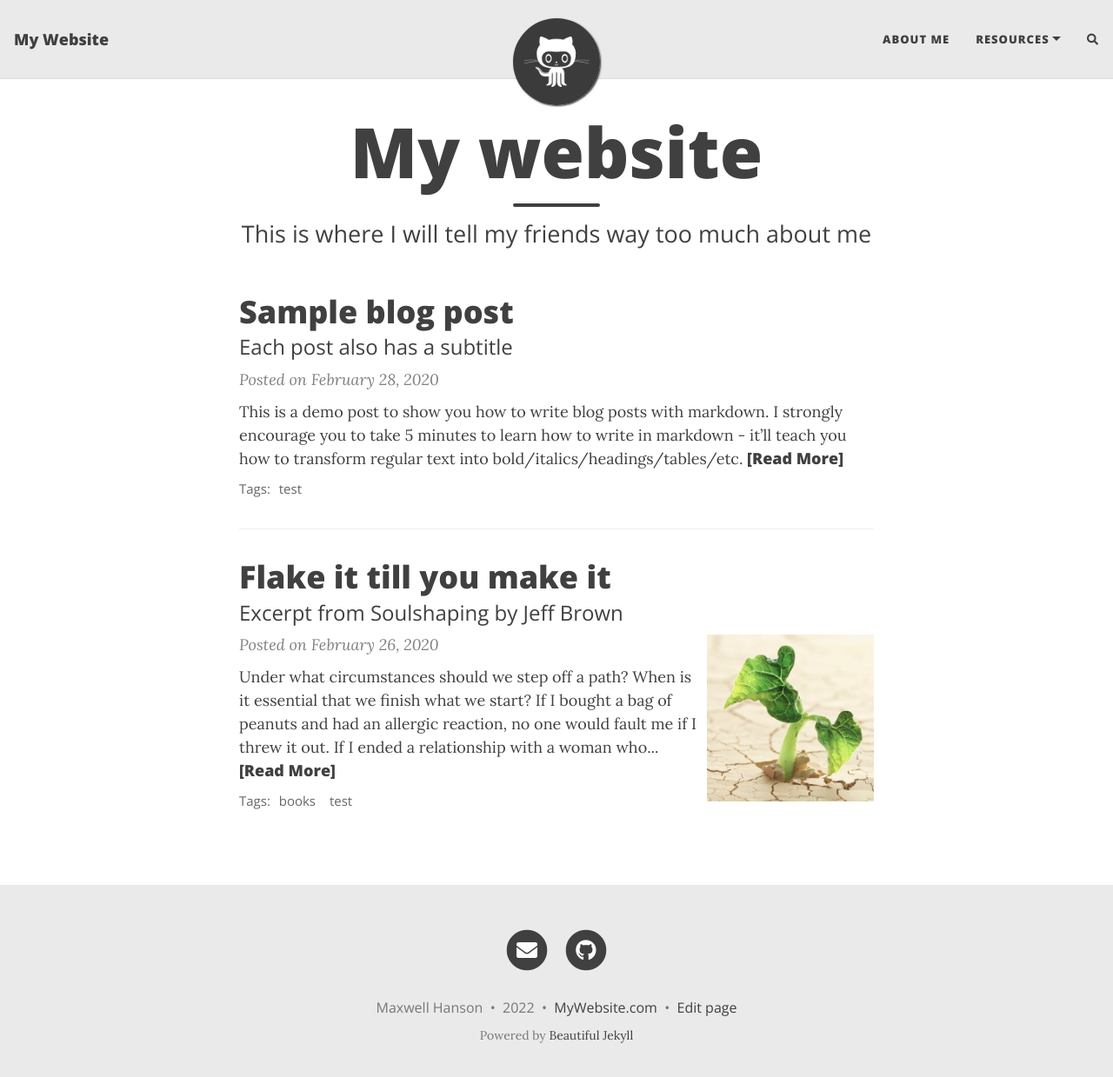
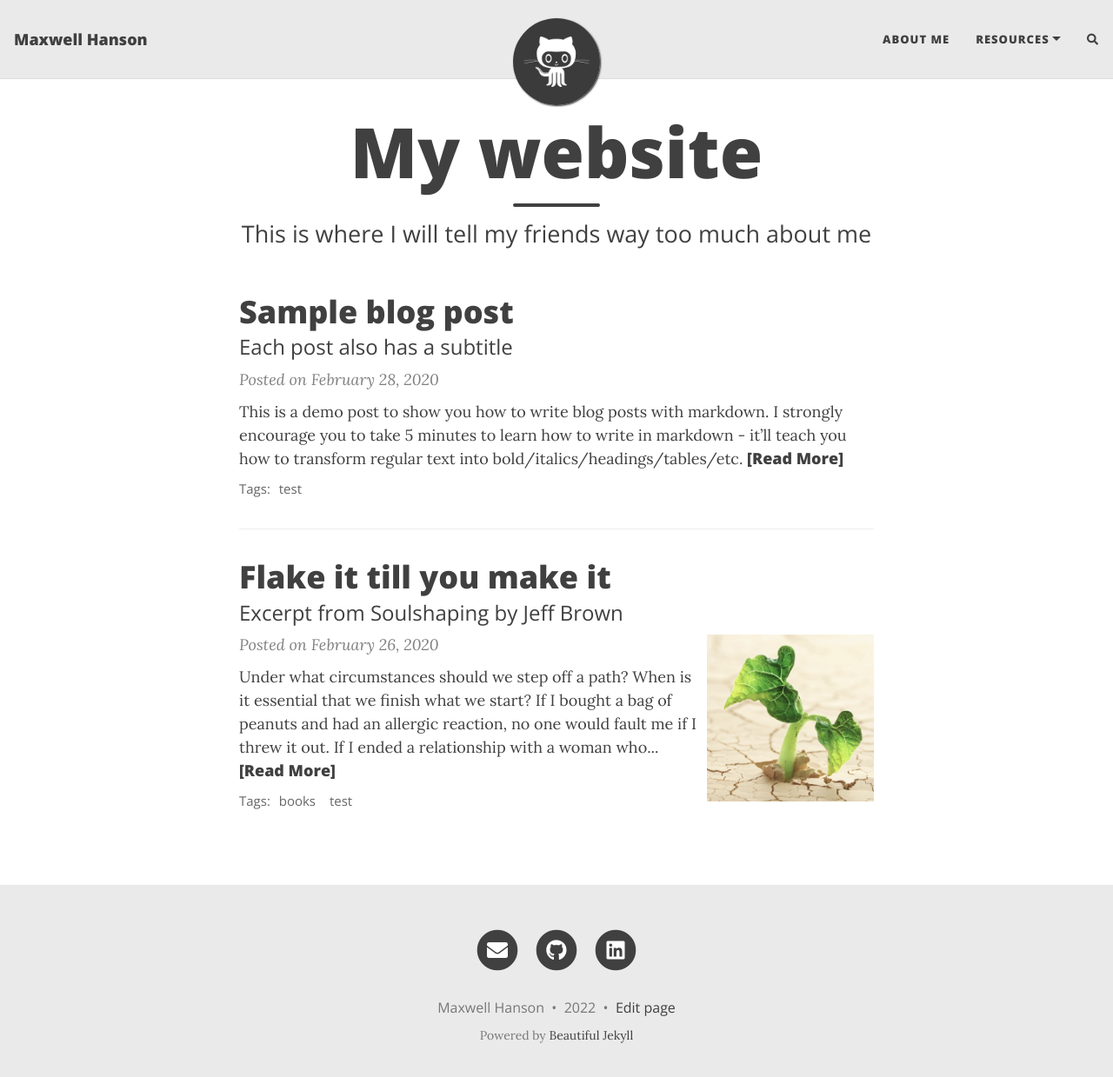
Before and after one commit to githubmaxcs/githubmaxcs.github.io, a Jekyll site: the page built from index.html, in a window 1280 px wide and 1252 px high. Shown: the top 1239 px of the window at 87% size. Built offline with Jekyll 4.4.1, drawn with Linux system fonts in a browser that asks for light colours; nearby versions of some CDN libraries; the list of posts is cut into pages by our own code; comment, search, counter and statistics services are not loaded.

Commit message:
Update _config.yml

```diff
--- a/_config.yml
+++ b/_config.yml
@@ -10,7 +10,7 @@
 ############################
 
 # Name of website
-title: My Website
+title: Maxwell Hanson
 
 # Your name to show in the footer
 author: Maxwell Hanson
@@ -49,21 +49,21 @@ round-avatar: true
 # Uncomment the links you want to show and add your information to each one.
 social-network-links:
   email: "maxhanson123@outlook.com"
-#   facebook: deanattali
   github: githubmaxds
-#   twitter: daattali
-#   patreon: DeanAttali
-#   youtube: c/daattali
+  linkedin: maxwell-hanson
+#  twitter: yourname
+#  facebook: yourname
+#  patreon: yourname
+#  youtube: c/yourname
 #  medium: yourname
 #  reddit: yourname
-#  linkedin: daattali
 #  xing: yourname
-#  stackoverflow: "3943160/daattali"
-#  snapchat: deanat78
-#  instagram: deanat78
+#  stackoverflow: "yourname"
+#  snapchat: yourname
+#  instagram: yourname
 #  spotify: yourname
 #  telephone: +14159998888
-#  steam: deanat78
+#  steam: yourname
 #  twitch: yourname
 #  yelp: yourname
 #  telegram: yourname
@@ -91,7 +91,7 @@ share-links-active:
 
 # How to display the link to your website in the footer
 # Remove this if you don't want a link in the footer
-url-pretty: "MyWebsite.com"
+# url-pretty: "MyWebsite.com"
 
 # Excerpt word length - Truncate the excerpt of each post on the feed page to the specified number of words
 excerpt_length: 50
```
